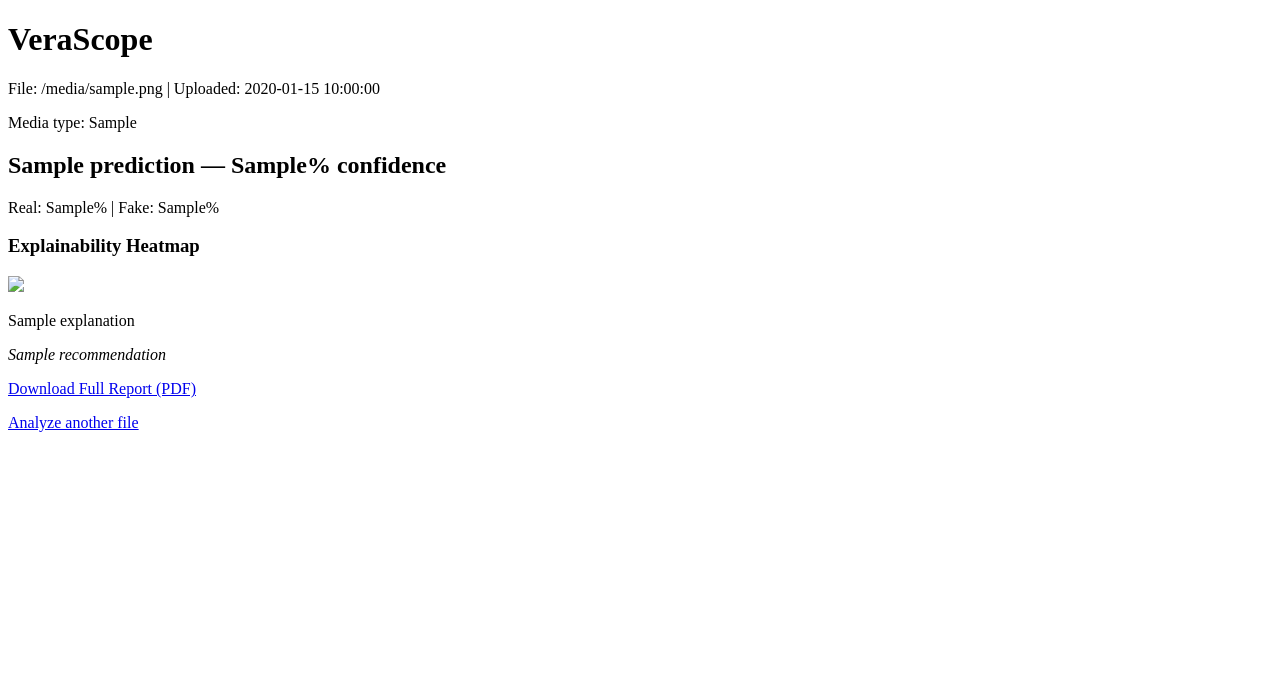
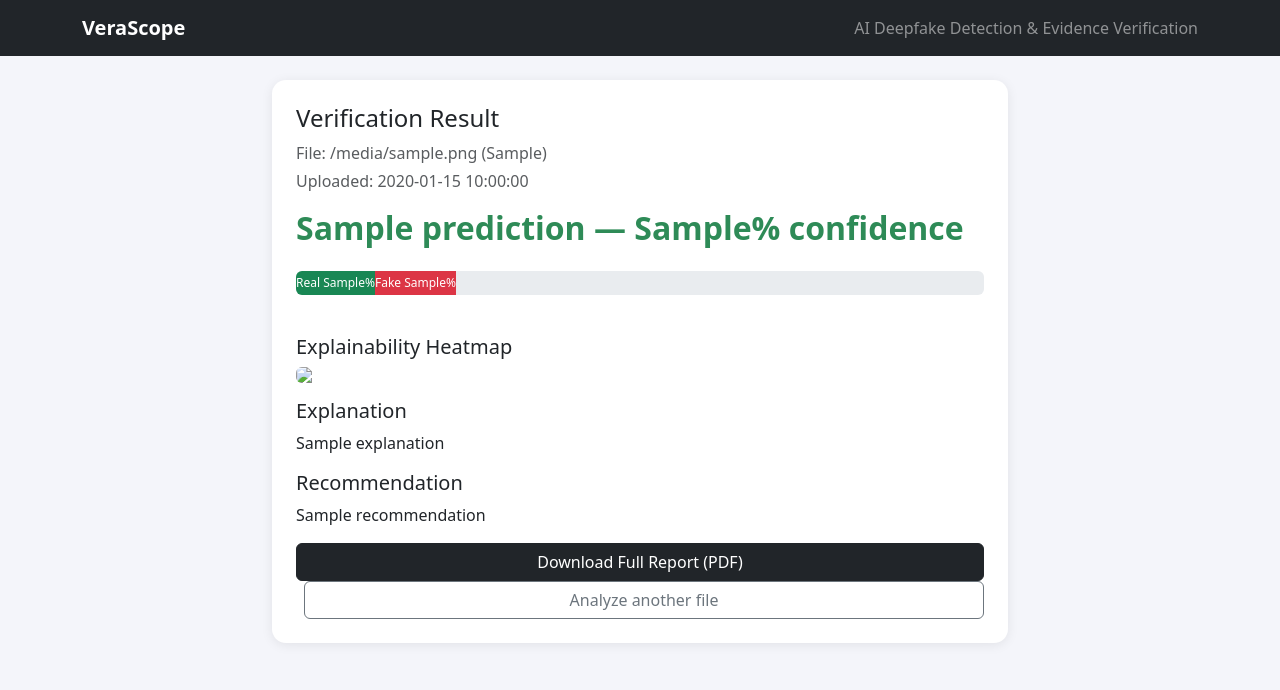
Before and after one commit to RaghavDied/verascope, a Flask app: template app/templates/result.html in a window 1280 px wide. Shown: the top 690 px of the page. Run offline with Flask 3, Linux system fonts and the light colour scheme; the template is opened without the code that fills it: most values are stand-ins (such as "Sample title", 1, 10 or a date in 2020).

Commit message:
added styles

```diff
--- /dev/null
+++ b/app/templates/base.html
@@ -0,0 +1,26 @@
+<!doctype html>
+<html lang="en">
+<head>
+  <meta charset="utf-8">
+  <meta name="viewport" content="width=device-width, initial-scale=1">
+  <title>VeraScope</title>
+  <link href="https://cdn.jsdelivr.net/npm/bootstrap@5.3.3/dist/css/bootstrap.min.css" rel="stylesheet">
+  <style>
+    body { background: #f4f5fa; }
+    .card { border: none; box-shadow: 0 2px 12px rgba(0,0,0,0.08); border-radius: 14px; }
+    .verdict-fake { color: #d62839; font-weight: 700; }
+    .verdict-real { color: #2e8b57; font-weight: 700; }
+  </style>
+</head>
+<body>
+  <nav class="navbar navbar-dark bg-dark mb-4">
+    <div class="container">
+      <span class="navbar-brand fw-bold">VeraScope</span>
+      <span class="text-white-50">AI Deepfake Detection & Evidence Verification</span>
+    </div>
+  </nav>
+  <div class="container pb-5">
+    {% block content %}{% endblock %}
+  </div>
+</body>
+</html>
--- a/app/templates/result.html
+++ b/app/templates/result.html
@@ -1,29 +1,46 @@
-<!doctype html>
-<html>
-<head>
-  <title>VeraScope - Result</title>
-</head>
-<body>
-  <h1>VeraScope</h1>
-  <p>File: {{ filename }} | Uploaded: {{ upload_time }}</p>
-  <p>Media type: {{ media_type }}</p>
-  <h2>{{ result.prediction }} — {{ result.confidence_pct }}% confidence</h2>
-  <p>Real: {{ result.real_pct }}% | Fake: {{ result.fake_pct }}%</p>
+{% extends "base.html" %}
+{% block content %}
+<div class="row justify-content-center">
+  <div class="col-md-8">
+    <div class="card p-4">
+      <h4>Verification Result</h4>
+      <p class="text-muted mb-1">File: {{ filename }} ({{ media_type }})</p>
+      <p class="text-muted">Uploaded: {{ upload_time }}</p>
+
+      <h2 class="{{ 'verdict-fake' if result.prediction == 'Fake' else 'verdict-real' }}">
+        {{ result.prediction }} &mdash; {{ result.confidence_pct }}% confidence
+      </h2>
+
+      <div class="progress my-3" style="height: 24px;">
+        <div class="progress-bar bg-success" style="width: {{ result.real_pct }}%">Real {{ result.real_pct }}%</div>
+        <div class="progress-bar bg-danger" style="width: {{ result.fake_pct }}%">Fake {{ result.fake_pct }}%</div>
+      </div>
 
       {% if media_type == "video" %}
-    <p>Frames analyzed: {{ result.frames_analyzed }} | Frames flagged fake: {{ result.frames_flagged_fake }}</p>
+        <p class="text-muted">
+          Frames analyzed: {{ result.frames_analyzed }} &middot;
+          Frames flagged fake: {{ result.frames_flagged_fake }}
+        </p>
       {% endif %}
 
-  <h3>Explainability Heatmap</h3>
+      <h5 class="mt-4">Explainability Heatmap</h5>
       {% if result.heatmap_url %}
-    <img src="{{ result.heatmap_url }}" width="300">
+        <img src="{{ result.heatmap_url }}" class="img-fluid rounded mb-3" style="max-width: 260px;">
       {% else %}
-    <p><i>(No heatmap yet — this will show the Grad-CAM output once the real model is connected.)</i></p>
+        <p><i>(No heatmap yet.)</i></p>
       {% endif %}
 
+      <h5>Explanation</h5>
       <p>{{ result.explanation }}</p>
-  <p><i>{{ result.recommendation }}</i></p>
-  <p><a href="{{ url_for('download_report', report_id=report_id) }}">Download Full Report (PDF)</a></p>
-  <a href="/">Analyze another file</a>
-</body>
-</html>
+
+      <h5>Recommendation</h5>
+      <p>{{ result.recommendation }}</p>
+
+      <a href="{{ url_for('download_report', report_id=report_id) }}" class="btn btn-dark">
+        Download Full Report (PDF)
+      </a>
+      <a href="/" class="btn btn-outline-secondary ms-2">Analyze another file</a>
+    </div>
+  </div>
+</div>
+{% endblock %}
```
Also changed, not shown: app/templates/index.html (+20 -17 lines). Lines whose indentation alone changed are shown as unchanged.
